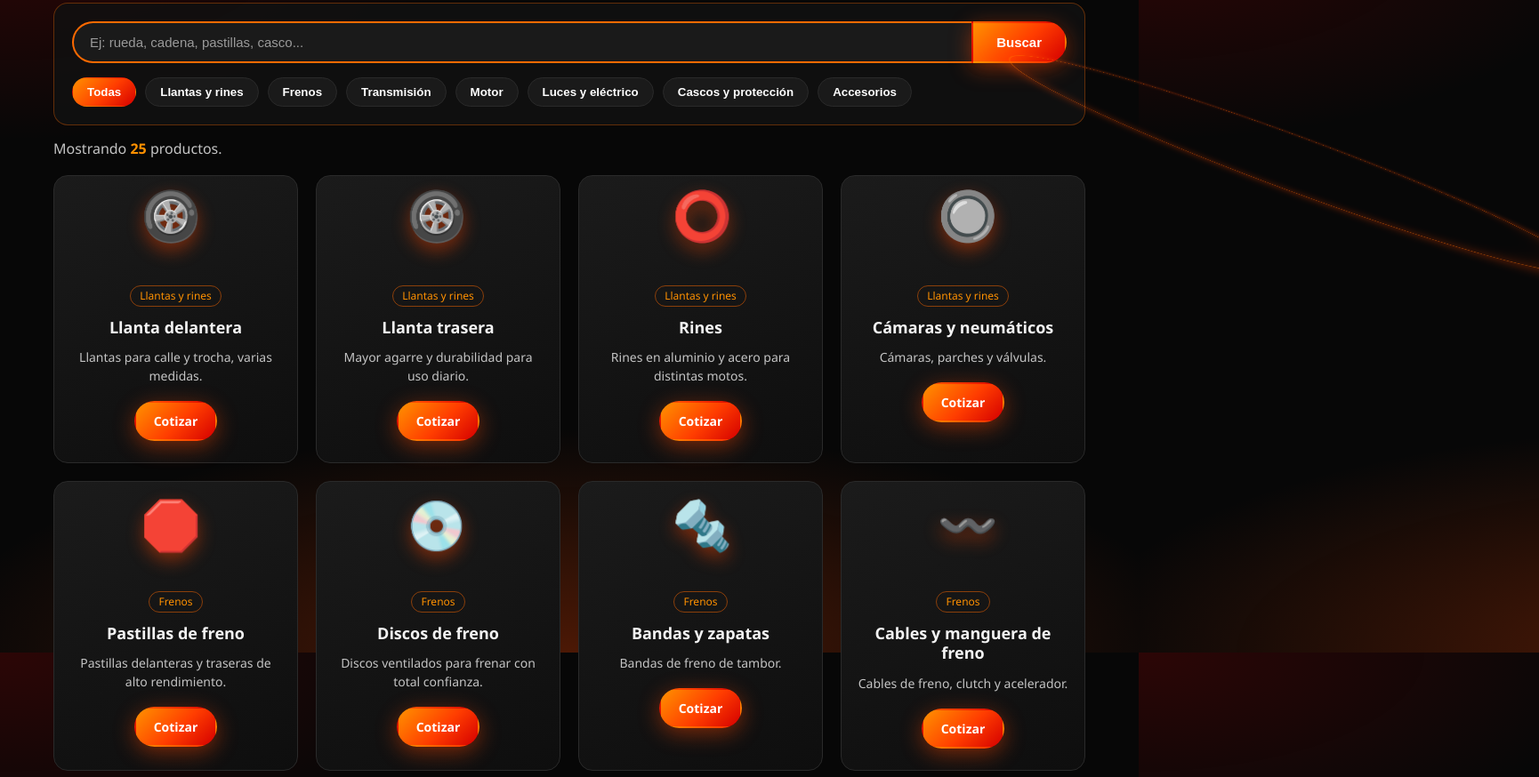
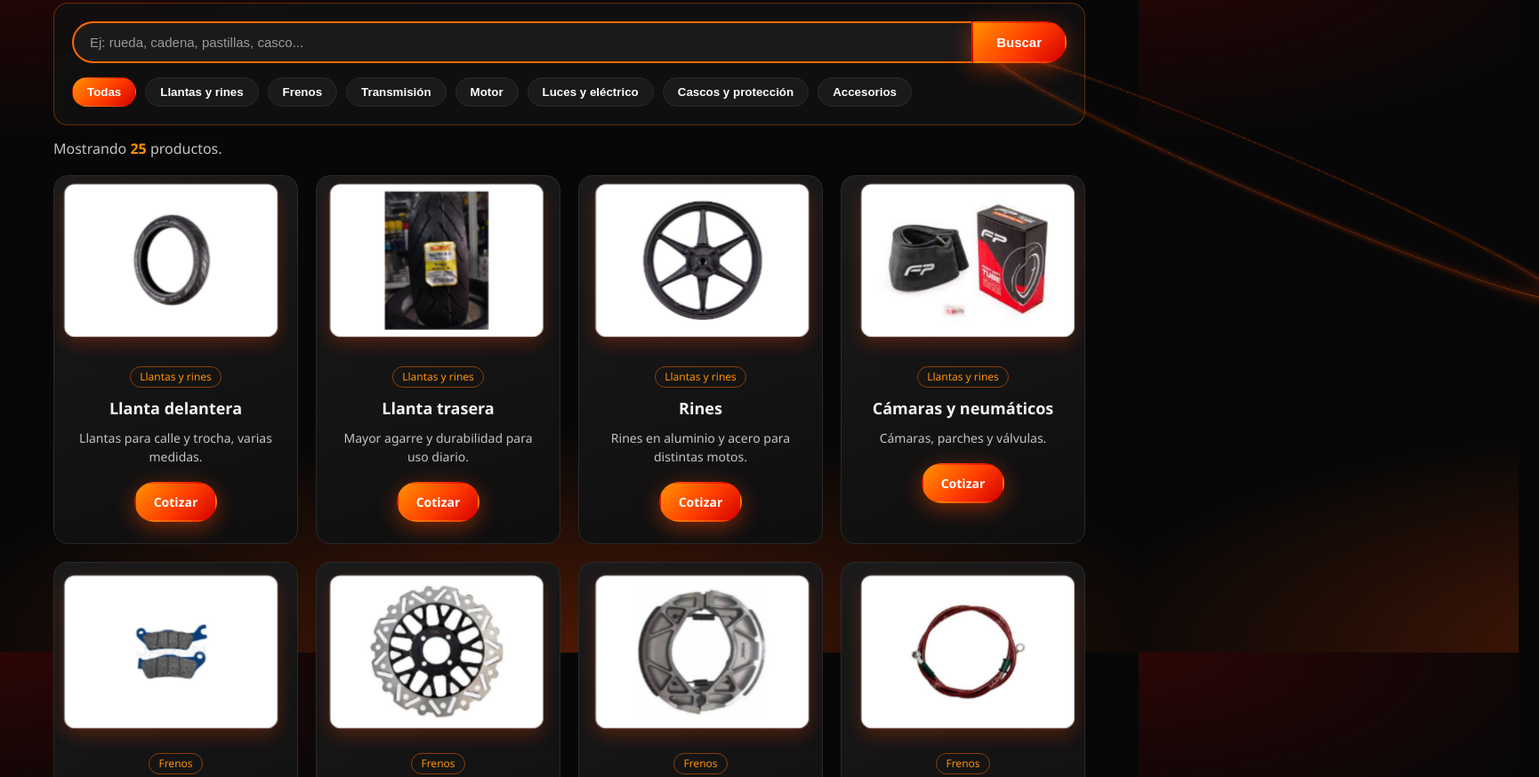
Before and after one commit to esteban184/Mi-Web, a plain HTML site: page index.html in a window 1280 px wide. Shown: the part 866-1740 px from the top of the page at 89% size, 1730 px wide, since content can reach past the window. Drawn offline with Linux system fonts and the light colour scheme.

Commit message:
Add files via upload

```diff
--- a/script.js
+++ b/script.js
@@ -19,15 +19,15 @@ var CATEGORIAS = [
 ];
 
 var PRODUCTOS = [
-    { n: "Llanta delantera", c: "llantas", i: "🛞", d: "Llantas para calle y trocha, varias medidas.", k: "rueda neumatico caucho" },
-    { n: "Llanta trasera", c: "llantas", i: "🛞", d: "Mayor agarre y durabilidad para uso diario.", k: "rueda neumatico caucho" },
-    { n: "Rines", c: "llantas", i: "⭕", d: "Rines en aluminio y acero para distintas motos.", k: "rueda aro" },
-    { n: "Cámaras y neumáticos", c: "llantas", i: "🔘", d: "Cámaras, parches y válvulas.", k: "camara pinchazo rueda" },
+    { n: "Llanta delantera", c: "llantas", i: "🛞", img: "imagenes/llanta-delantera.jpg", d: "Llantas para calle y trocha, varias medidas.", k: "rueda neumatico caucho" },
+    { n: "Llanta trasera", c: "llantas", i: "🛞", img: "imagenes/llanta-trasera.jpg", d: "Mayor agarre y durabilidad para uso diario.", k: "rueda neumatico caucho" },
+    { n: "Rines", c: "llantas", i: "⭕", img: "imagenes/rines.jpg", d: "Rines en aluminio y acero para distintas motos.", k: "rueda aro" },
+    { n: "Cámaras y neumáticos", c: "llantas", i: "🔘", img: "imagenes/camaras.jpg", d: "Cámaras, parches y válvulas.", k: "camara pinchazo rueda" },
 
-    { n: "Pastillas de freno", c: "frenos", i: "🛑", d: "Pastillas delanteras y traseras de alto rendimiento.", k: "freno balatas frenar" },
-    { n: "Discos de freno", c: "frenos", i: "💿", d: "Discos ventilados para frenar con total confianza.", k: "freno disco" },
-    { n: "Bandas y zapatas", c: "frenos", i: "🔩", d: "Bandas de freno de tambor.", k: "freno tambor zapata" },
-    { n: "Cables y manguera de freno", c: "frenos", i: "〰️", d: "Cables de freno, clutch y acelerador.", k: "guaya cable clutch" },
+    { n: "Pastillas de freno", c: "frenos", i: "🛑", img: "imagenes/pastillas-freno.jpg", d: "Pastillas delanteras y traseras de alto rendimiento.", k: "freno balatas frenar" },
+    { n: "Discos de freno", c: "frenos", i: "💿", img: "imagenes/discos-freno.jpg", d: "Discos ventilados para frenar con total confianza.", k: "freno disco" },
+    { n: "Bandas y zapatas", c: "frenos", i: "🔩", img: "imagenes/bandas-zapatas.jpg", d: "Bandas de freno de tambor.", k: "freno tambor zapata" },
+    { n: "Cables y manguera de freno", c: "frenos", i: "〰️", img: "imagenes/cables-freno.jpg", d: "Cables de freno, clutch y acelerador.", k: "guaya cable clutch" },
 
     { n: "Kit de arrastre", c: "transmision", i: "⛓️", d: "Cadena, piñón y catalina en un solo kit.", k: "cadena pinon catalina cadenilla" },
     { n: "Cadena", c: "transmision", i: "🔗", d: "Cadenas reforzadas con retenes.", k: "cadenilla arrastre" },
@@ -102,7 +102,9 @@ function render(){
         art.className = "producto";
         art.style.animationDelay = (idx * 40) + "ms";
         art.innerHTML =
-            '<div class="icono" aria-hidden="true">' + p.i + '</div>' +
+            (p.img
+                ? '<img class="foto" src="' + p.img + '" alt="' + p.n + '" loading="lazy">'
+                : '<div class="icono" aria-hidden="true">' + p.i + '</div>') +
             '<span class="cat">' + nombreCategoria(p.c) + '</span>' +
             '<h3>' + p.n + '</h3>' +
             '<p>' + p.d + '</p>' +
--- a/styles.css
+++ b/styles.css
@@ -796,3 +796,16 @@ footer a{ color: var(--texto-suave); }
 .producto .cat{
     margin-top: 4px;
 }
+/* Fotos reales de productos */
+.producto .foto{
+    display: block;
+    width: 100%;
+    height: 170px;
+    object-fit: contain;
+    background: #fff;
+    border-radius: 12px;
+    padding: 8px;
+    margin-bottom: 16px;
+    transform: translateZ(12px);
+    box-shadow: 0 8px 20px rgba(255,70,0,.25);
+}
```
Also changed, not shown: imagenes/bandas-zapatas.jpg (added), imagenes/cables-freno.jpg (added), imagenes/camaras.jpg (added), imagenes/discos-freno.jpg (added), imagenes/llanta-delantera.jpg (added), imagenes/llanta-trasera.jpg (added), imagenes/pastillas-freno.jpg (added), imagenes/rines.jpg (added).
